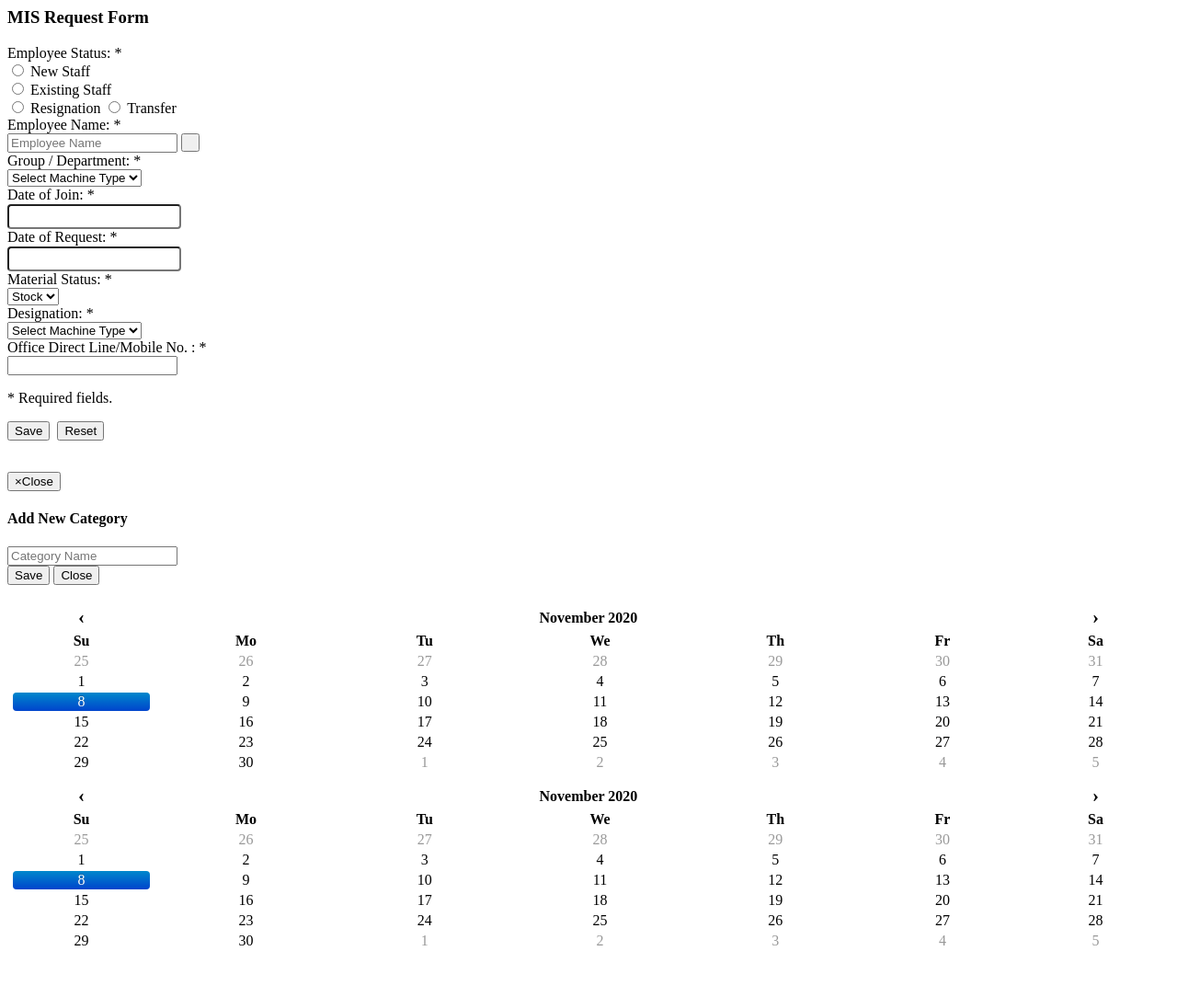
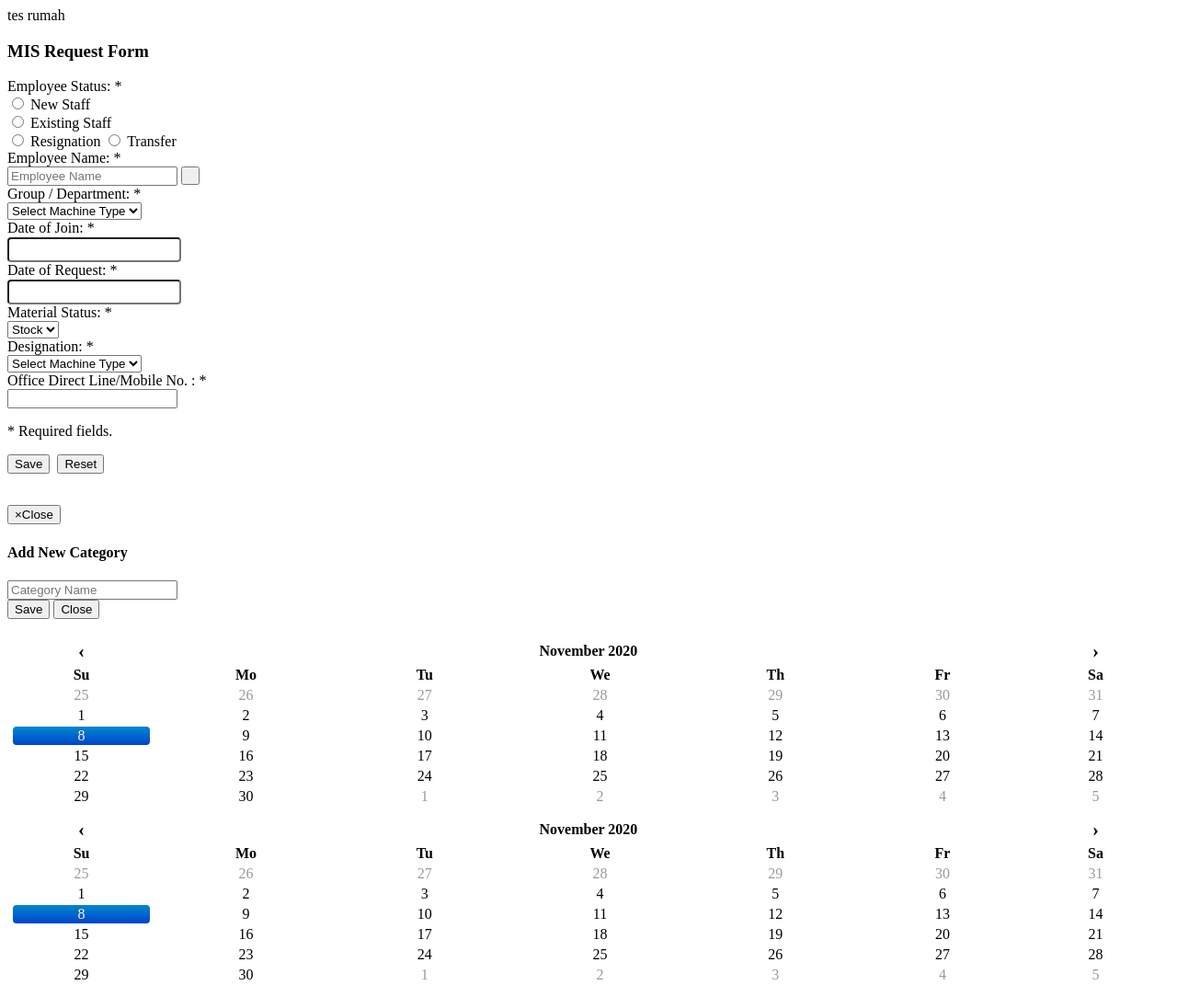
Before and after one commit to rabunjauh/mis_inventory, a CodeIgniter app: the page made by application/views/forms/form_request_items.php in a window 1280 px wide. Shown: the whole page at 92% size. Before the commit the page ends 1028 px from the top, so only its background shows below. Run offline with CodeIgniter, Linux system fonts and the light colour scheme; data that the repository does not hold is empty.

Commit message:
tes rumah

```diff
--- a/application/views/forms/form_request_items.php
+++ b/application/views/forms/form_request_items.php
@@ -1,3 +1,4 @@
+tes rumah
 <script src="<?php echo prefix_url;?>assets/js/jquery.js" type="text/javascript"></script>
 <script src="<?php echo prefix_url;?>assets/js/jquery.js" type="text/javascript"></script>
 <script src="<?php echo prefix_url;?>assets/js/bootstrap-datepicker.js" type="text/javascript"></script>
```
